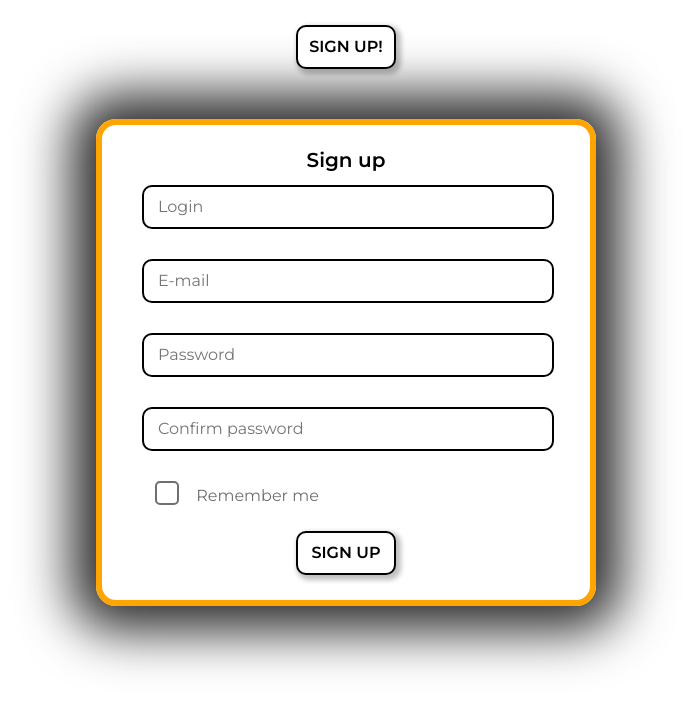
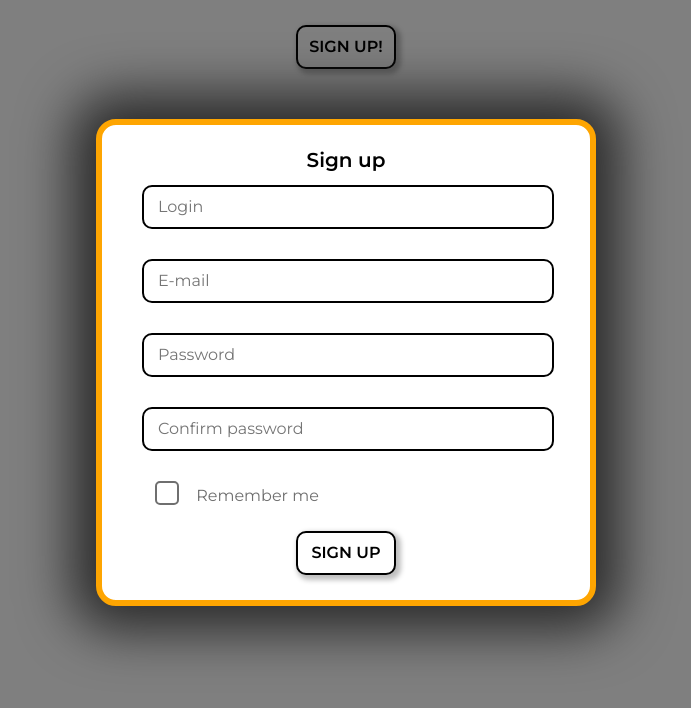
Before and after one commit to o-kova/homework16.1, a plain HTML site: page index.html in a window 1280 px wide. Shown: the whole page, without its empty margins (294-985 px from the left). Drawn offline with Linux system fonts and the light colour scheme.

Commit message:
затемнение заднего фона при появлении окна

```diff
--- a/index.html
+++ b/index.html
@@ -73,7 +73,9 @@
             <button type="button" class="signup__button">Sign up</button>
           </div>
         </form>
+        <!-- для затемнения фона -->
       </div>
+      <div class="signup__overlay"></div>
     </main>
     <script src="scripts/index.js"></script>
   </body>
--- a/styles/scss/style.scss
+++ b/styles/scss/style.scss
@@ -22,8 +22,22 @@
   text-transform: uppercase;
 }
 
+//затемнение фона
+.signup__overlay {
+  position: absolute;
+  top: 0;
+  left: 0;
+  width: 100%;
+  height: 100%;
+  background-color: #000;
+  opacity: 0.5;
+  z-index: 0;
+}
+
 //project
 .signup {
+  position: relative;
+  z-index: 2;
   width: 500px;
   height: 500px;
   // width: 70%;
@@ -32,6 +46,7 @@
 
   &__form {
     padding: 25px 40px;
+    background-color: #fff;
     border-radius: 20px;
     border: 6px solid #fea501;
     box-shadow: 0px 0px 52px 25px #2c2c2c;
```
Also changed, not shown: styles/css/style.css, 1 other file.
